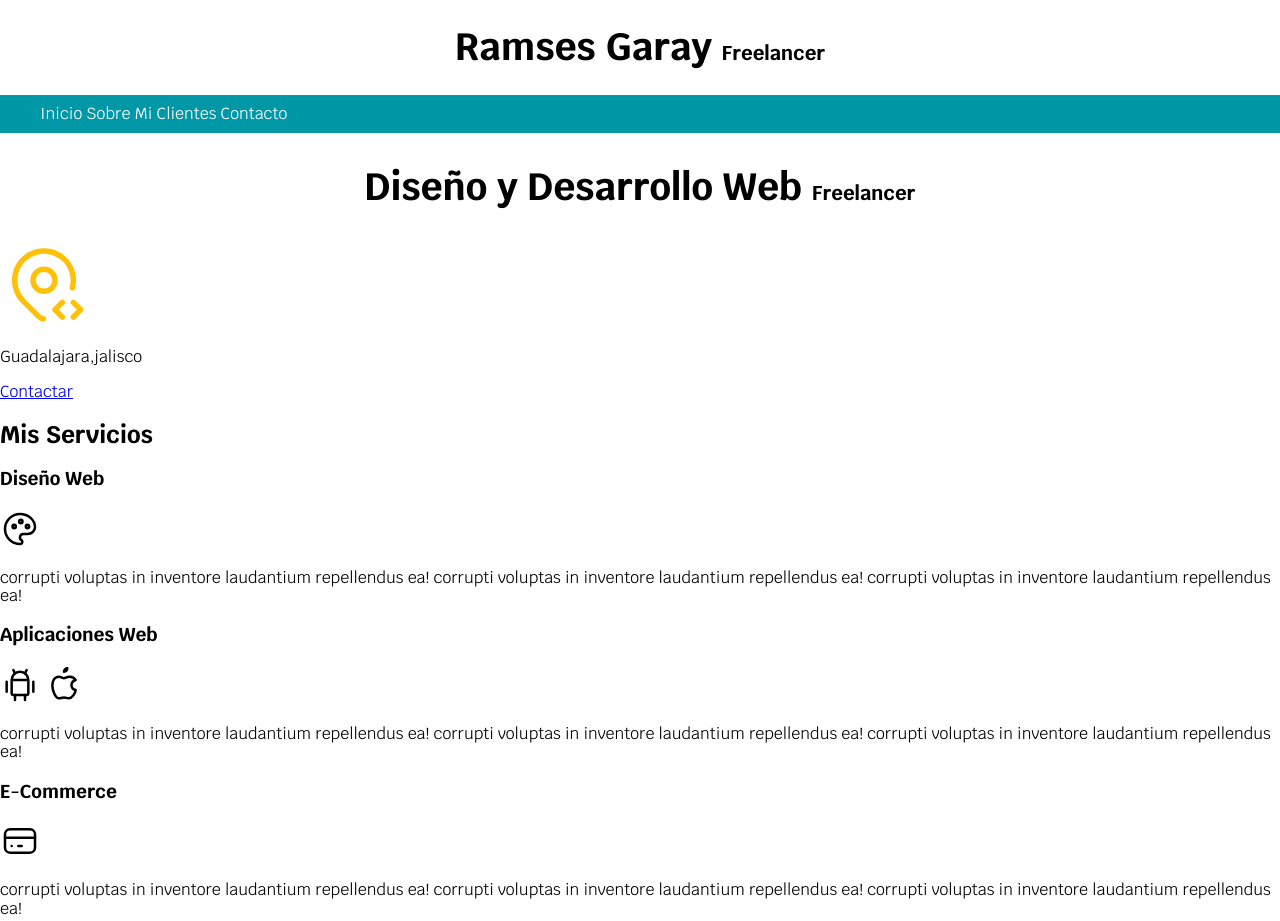
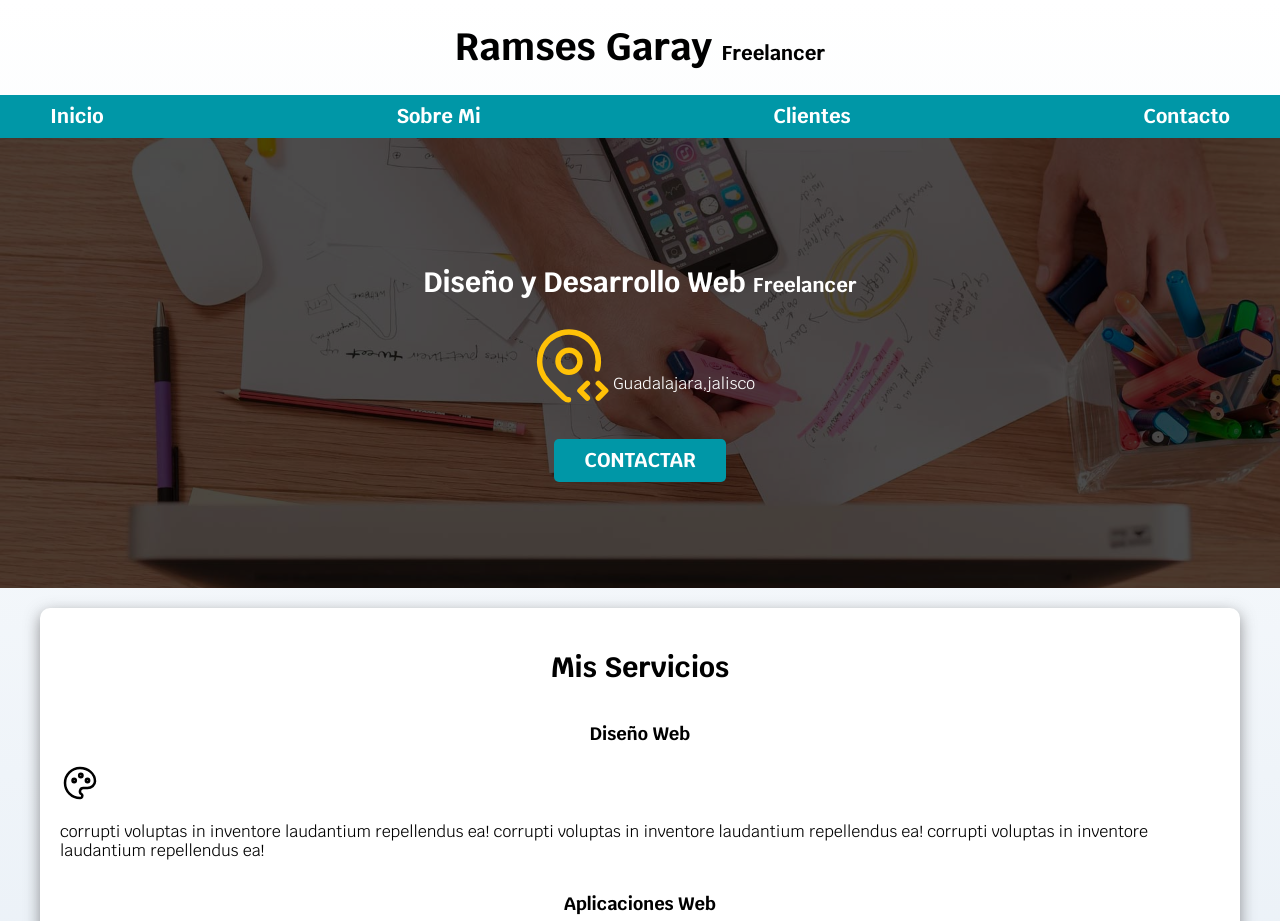
Before and after one commit to RamsesGV/Freelancer-Page, a plain HTML site: page index.html in a window 1280 px wide. Shown: the top 921 px of the page. Drawn offline with Linux system fonts and the light colour scheme.

Commit message:
pre fix css

```diff
--- a/css/index.css
+++ b/css/index.css
@@ -5,43 +5,149 @@
     --secundario: #0097a7;
     --gris: #757575;
     --fuente:'Krub', sans-serif;
+    --Gradient: #DFE9F3
 }
 
-
+/* Globales */
 html {
     font-size: 62.5%;
+    box-sizing: border-box; /* Hack para box model */
 }
+*, *:before, *:after {
+    box-sizing: inherit;
+}
+/* esta configuracion hace que 10px sea igual a 1rem haciendolo mas facil de manejar.*/
 
 body{
     font-size: 16px;
     font-family: var(--fuente);
+    background-image: linear-gradient(to top, var(--Gradient) 0%, var(--blanco) 100%);
 }
-/* esta configuracion hace que 10px sea igual a 1rem haciendolo mas facil de manejar.*/
+
+.contenedor {
+    max-width: 120rem;
+    margin: 0 auto;
+}
+
+.boton{
+    background-color: var(--secundario);
+    color: var(--blanco);
+    padding: 1rem 3rem;
+    text-decoration: none;
+    margin-top: 3rem ;
+    font-size: 2rem;
+    text-transform: uppercase;
+    font-weight: bold;
+    border-radius: .5rem;
+    width: 90%;
+    text-align: center;
+}
+
+@media (min-width: 768px)  {
+    .boton {
+        width: auto;
+    }
+}
+
+.sombra {
+    box-shadow: 0px 5px 15px 0px rgba(82,80,82,0.62);
+    background-color: var(--blanco);
+    padding: 2rem;
+    border-radius: 1rem;
+}
 
 
-.titulo {
-    text-align: center;
+/* Tipografia  */
+h1 {
     font-size: 3.8rem;
 }
 
+h2 {
+    font-size: 2.8rem;
+}
+
+h3 {
+    font-size: 1.8rem;
+}
+
+h1,h2,h3 {
+    text-align: center;
+}
+
+/* Titulos */
 .titulo span {
     font-size: 2rem;
 }
 
-.contenedor {
-    width: 120rem;
-    margin: 0 auto;
-}
 
+
+/* Navegacion principal */
 .nav-bg {
     background-color: var(--secundario);
 }
 
 .navegacion-principal {
+    display: flex;
+    flex-direction: column  ;
+}
+
+@media (min-width: 768px )  {
+    .navegacion-principal {
+        flex-direction: row;
+        justify-content: space-between;
+    }
+}
+
+.navegacion-principal a {
+    display: block;
+    text-align: center;
+    color: var(--blanco);
+    text-decoration: none;
+    font-size: 2rem;
+    font-weight: 700;
     padding: 1rem;
 }
 
-.navegacion-principal a {
+.navegacion-principal a:hover {
+    background-color: var(--primario);
+    color: var(--oscuro);
+}
+
+/* Hero */
+
+.hero {
+    background-image: url(../img/hero.jpg);
+    background-repeat: no-repeat;
+    background-size: cover;
+    height: 450px;
+    position: relative;
+    margin-bottom:2rem ;
+}
+
+.contenido-hero {
+    position: absolute;
+    background-color: rgba(0,0,0,.7); /** Anterior **/
+    background-color: rgb(0 0 0 / 70%);
+    width: 100%;
+    height: 100%;
+
+    display: flex;
+    flex-direction: column;
+    align-items: center;
+    justify-content: center;
+}
+
+.contenido-hero h2,
+.contenido-hero p {
     color: var(--blanco);
-    text-decoration: none;
 }
+
+.contenido-hero .ubicacion{
+    display: flex;
+    align-items: flex-end;
+}
+
+/* Servicios */
+.servicios {
+    display: grid;
+}
--- a/index.html
+++ b/index.html
@@ -5,7 +5,7 @@
     <meta charset="UTF-8">
     <meta name="viewport" content="width=device-width, initial-scale=1.0">
     <title>Diseñador freelancer</title>
-    <link rel="preload" href="css/normalize.css">
+    <link rel="preload" href="css/normalize.css" as="style">
     <link rel="stylesheet" href="css/normalize.css">
     <link rel="preconnect" href="https://fonts.googleapis.com">
     <link rel="preconnect" href="https://fonts.gstatic.com" crossorigin>
@@ -33,9 +33,11 @@
 
 
 
-    <section>
+    <section class="hero">
+        <div class="contenido-hero">
             <h2 class="titulo">Diseño y Desarrollo Web <span>Freelancer</span> </h2>
 
+            <div class="ubicacion">
                 <svg xmlns="http://www.w3.org/2000/svg" class="icon icon-tabler icon-tabler-map-pin-code" width="88" height="88" viewBox="0 0 24 24" stroke-width="1.5" stroke="#ffc107" fill="none" stroke-linecap="round" stroke-linejoin="round">
                     <path stroke="none" d="M0 0h24v24H0z" fill="none"/>
                     <path d="M9 11a3 3 0 1 0 6 0a3 3 0 0 0 -6 0" />
@@ -44,18 +46,22 @@
                     <path d="M17 17l-2 2l2 2" />
                 </svg>
 
-        <p>Guadalajara,jalisco</p>
+        <p> Guadalajara,jalisco</p>
 
-        <a href="#">Contactar</a>
+            </div>
+
+
+        <a class="boton" href="#">Contactar</a>
+        </div>  <!-- .contenido hero -->
+
 
     </section>
 
-
-
-
-    <main>
+    <main class="contenedor sombra" >
 
     <h2>Mis Servicios</h2>
+
+    <div class="servicios">
 
         <section>
             <h3>Diseño Web</h3>
@@ -107,7 +113,7 @@
 
             <p> corrupti voluptas in inventore laudantium repellendus ea! corrupti voluptas in inventore laudantium repellendus ea! corrupti voluptas in inventore laudantium repellendus ea!</p>
         </section>
-
+    </div> <!--.Servicios-->
     </main>
 
     <section>
```
Lines whose indentation alone changed are shown as unchanged.
